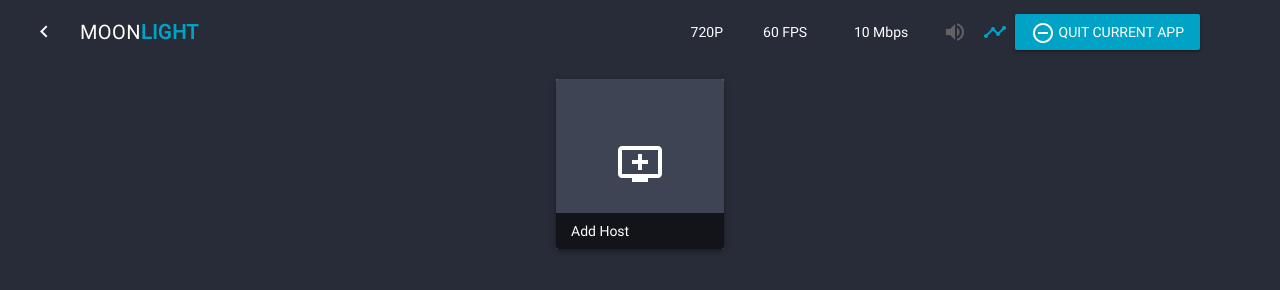
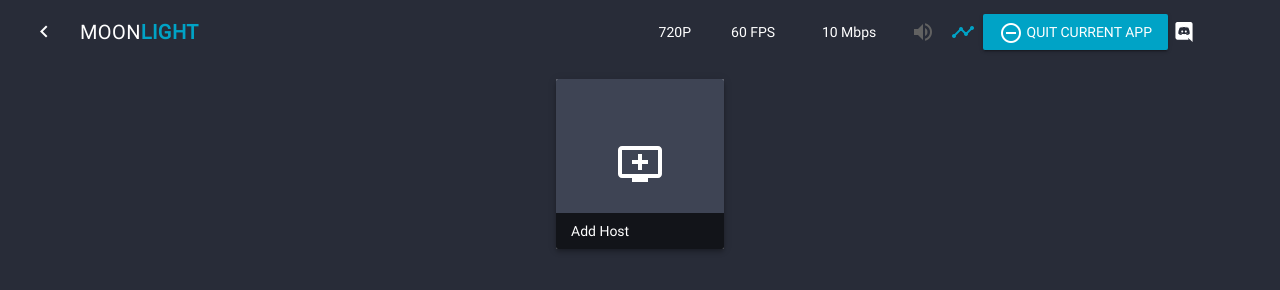
Before and after one commit to moonlight-stream/moonlight-chrome, a browser extension: page index.html in a window 1280 px wide. Drawn offline with Linux system fonts and the light colour scheme.

Commit message:
Added Discord button

```diff
--- a/index.html
+++ b/index.html
@@ -93,6 +93,9 @@
                         <i class="material-icons">remove_circle_outline</i>
                         Quit Current App
                     </button>
+          <a href="https://discord.gg/7RmMbP7" target="_blank" class="mdl-button mdl-js-button mdl-button--icon" title="Join the Discord server">
+            <img class="material-icons" src="static/res/discord.svg" alt="">
+          </a>
         </nav>
       </div>
     </header>
```
Also changed, not shown: static/res/discord.svg (added).
